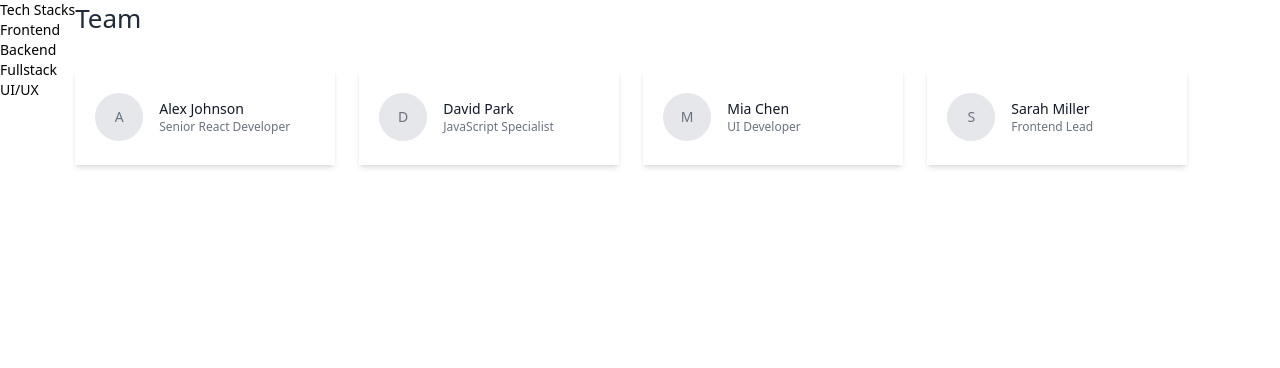
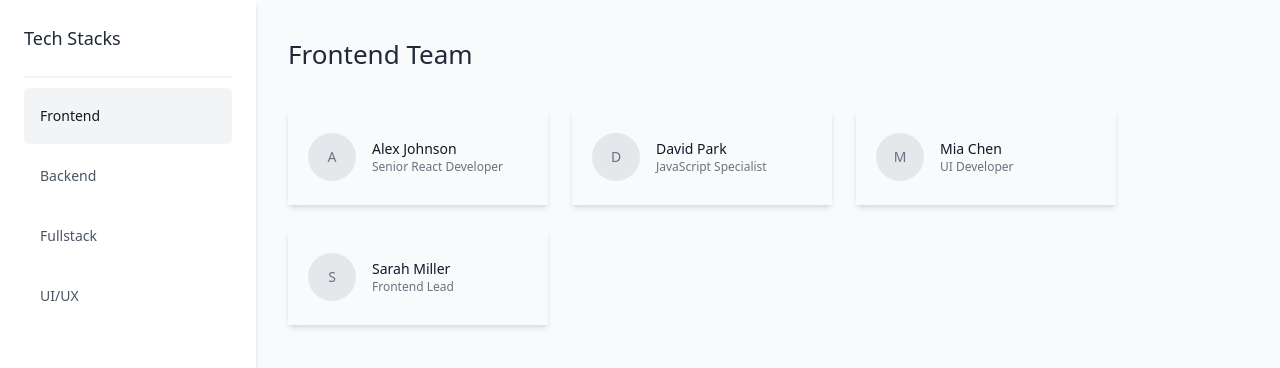
Before and after one commit to SabrinaZ8/desafio-dev-2, a React (Vite) app: page / in a window 1280 px wide. Shown: the top 368 px of the page. Built offline with nearby package versions, Linux system fonts and the light colour scheme.

Commit message:
feat: implement sidebar team filter, highlight selected category, and display team members by stack etc

```diff
--- a/public/data/teams.json
+++ b/public/data/teams.json
@@ -3,90 +3,90 @@
     "name": "Alex",
     "lastName": "Johnson",
     "role": "Senior React Developer",
-    "team": "Frontend"
+    "stack": "Frontend"
   },
   {
     "name": "David",
     "lastName": "Park",
     "role": "JavaScript Specialist",
-    "team": "Frontend"
+    "stack": "Frontend"
   },
   {
     "name": "Mia",
     "lastName": "Chen",
     "role": "UI Developer",
-    "team": "Frontend"
+    "stack": "Frontend"
   },
   {
     "name": "Sarah",
     "lastName": "Miller",
     "role": "Frontend Lead",
-    "team": "Frontend"
+    "stack": "Frontend"
   },
   {
     "name": "James",
     "lastName": "Wilson",
     "role": "Node.js Developer",
-    "team": "Backend"
+    "stack": "Backend"
   },
   {
     "name": "Robert",
     "lastName": "Taylor",
     "role": "API Architect",
-    "team": "Backend"
+    "stack": "Backend"
   },
   {
     "name": "Olivia",
     "lastName": "Martinez",
     "role": "Database Administrator",
-    "team": "Backend"
+    "stack": "Backend"
   },
   {
     "name": "Emily",
     "lastName": "Brown",
     "role": "Backend Lead",
-    "team": "Backend"
+    "stack": "Backend"
   },
   {
     "name": "Daniel",
     "lastName": "Lee",
     "role": "MERN Stack Developer",
-    "team": "Fullstack"
+    "stack": "Fullstack"
   },
   {
     "name": "Sophia",
     "lastName": "Garcia",
     "role": "Full Stack Engineer",
-    "team": "Fullstack"
+    "stack": "Fullstack"
   },
   {
     "name": "Michael",
     "lastName": "Rodriguez",
     "role": "DevOps Specialist",
-    "team": "Fullstack"
+    "stack": "Fullstack"
   },
   {
     "name": "Emma",
     "lastName": "Thompson",
     "role": "UX Researcher",
-    "team": "UI/UX"
+    "stack": "UI/UX"
   },
   {
     "name": "Ava",
     "lastName": "Wilson",
     "role": "Interaction Designer",
-    "team": "UI/UX"
+    "stack": "UI/UX"
   },
   {
     "name": "William",
     "lastName": "Davis",
     "role": "UI Designer",
-    "team": "UI/UX"
+    "stack": "UI/UX"
   },
   {
     "name": "Noah",
     "lastName": "Martin",
     "role": "Design System Lead",
-    "team": "UI/UX"
+    "stack": "UI/UX"
   }
 ]
--- a/src/App.tsx
+++ b/src/App.tsx
@@ -11,16 +11,16 @@
   useEffect(() => {
     const fetchTeams = async () => {
       const response = await axios.get('/data/teams.json')
-      setTeams(response.data.filter((team: teamsType) => team.team === selectedStack))
+      setTeams(response.data.filter((team: teamsType) => team.stack === selectedStack))
     }
 
     fetchTeams()
   }, [selectedStack])
 
   return (
-    <div className="flex text-sm">
-      <SideBarStacks setSelectedStack={setSelectedStack}/>
-      <ContainerTeams teams={teams}/>
+    <div className="flex text-sm bg-gray-10">
+      <SideBarStacks setSelectedStack={setSelectedStack} selectedStack={selectedStack}/>
+      <ContainerTeams teams={teams} selectedStack={selectedStack}/>
     </div>
   )
 }
--- a/src/components/ContainerTeams/ContainerTeams.tsx
+++ b/src/components/ContainerTeams/ContainerTeams.tsx
@@ -1,11 +1,12 @@
 import type { teamsType } from "../../types/types";
 type PropsTeams = {
   teams: teamsType[];
+  selectedStack: string | null
 };
-export const ContainerTeams = ({ teams }: PropsTeams) => {
+export const ContainerTeams = ({ teams, selectedStack }: PropsTeams) => {
   return (
     <main>
-      <h1 className="text-[26px] font-light text-blue-950">Team</h1>
+      <h1 className="text-[26px] font-light text-blue-950 my-9">{`${selectedStack} Team` }</h1>
       <div className="flex flex-wrap gap-6 mt-8">
         {teams.map((team, index) => (
           <article
--- a/src/components/SideBarStacks/SideBarStacks.tsx
+++ b/src/components/SideBarStacks/SideBarStacks.tsx
@@ -1,23 +1,30 @@
 import type { SideBarStacksProps } from "./types";
 
-export const SideBarStacks = ({ setSelectedStack }: SideBarStacksProps) => {
+export const SideBarStacks = ({ selectedStack, setSelectedStack }: SideBarStacksProps) => {
+  const teams = ["Frontend", "Backend", "Fullstack", "UI/UX"];
+
   return (
-    <aside>
-      <h2>Tech Stacks</h2>
-      <nav>
+    <aside className="w-64 min-w-64 px-6 shadow-md/10 mr-8 h-screen bg-white">
+      <h2 className="text-blue-950 font-medium text-lg py-6 border-b-2 border-white-10">
+        Tech Stacks
+      </h2>
+      <nav className="nav-list-stacks">
         <ul>
-          <li>
-            <button onClick={() => setSelectedStack("Frontend")}>Frontend</button>
-          </li>
-          <li>
-            <button onClick={() =>setSelectedStack("Backend")}>Backend</button>
-          </li>
-          <li>
-            <button onClick={() =>setSelectedStack("Fullstack")}>Fullstack</button>
-          </li>
-          <li>
-            <button onClick={() =>setSelectedStack("UI/UX")}>UI/UX</button>
-          </li>
+          {teams.map((team) => (
+            <li
+              key={team}
+              className={`rounded-md my-1 ${
+                selectedStack === team ? "bg-white-10 font-medium text-gray-950" : "text-gray-750"
+              }`}
+            >
+              <button
+                className="w-full text-left px-4 py-2"
+                onClick={() => setSelectedStack(team)}
+              >
+                {team}
+              </button>
+            </li>
+          ))}
         </ul>
       </nav>
     </aside>
--- a/src/components/SideBarStacks/types.ts
+++ b/src/components/SideBarStacks/types.ts
@@ -1,3 +1,4 @@
 export type SideBarStacksProps = {
-  setSelectedStack: (stack: string) => void;
+  setSelectedStack: (steam: string) => void;
+  selectedStack: string | null;
 };
--- a/src/index.css
+++ b/src/index.css
@@ -1,9 +1,19 @@
 @import "tailwindcss";
 
 @theme {
+    --color-gray-10: #F9FAFB;
     --color-gray-40: #E5E7EB;
     --color-gray-550: #6B7280;
+    --color-gray-750: #4B5563;
     --color-gray-950: #111827;
 
     --color-blue-950: #1F2937;
+
+    --color-white-10: #F3F4F6
 }
+.nav-list-stacks ul {
+    @apply mt-2.5;
+}
+.nav-list-stacks ul li{
+    @apply py-2.5;
+}
--- a/src/types/types.ts
+++ b/src/types/types.ts
@@ -2,5 +2,5 @@
   name: string,
   lastName: string,
   role: string,
-  team: string,
+  stack: string,
 }
```
